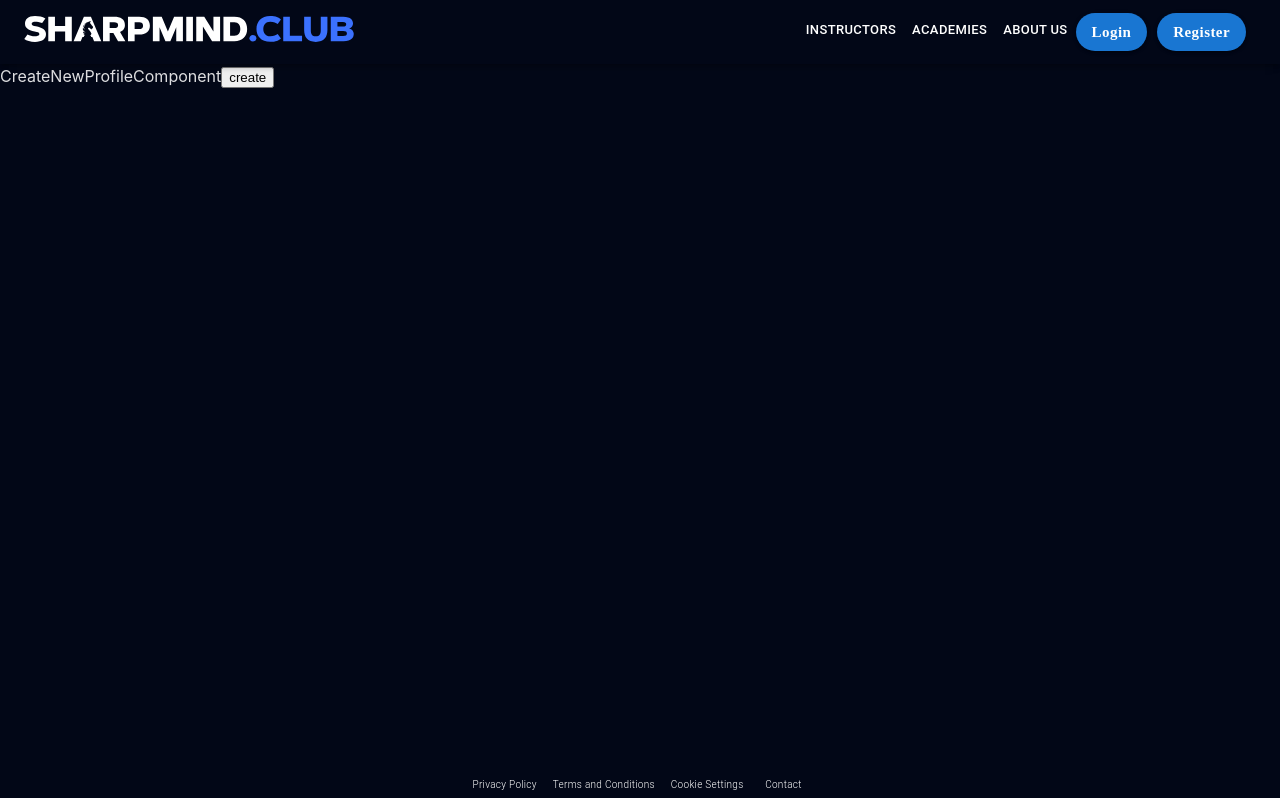
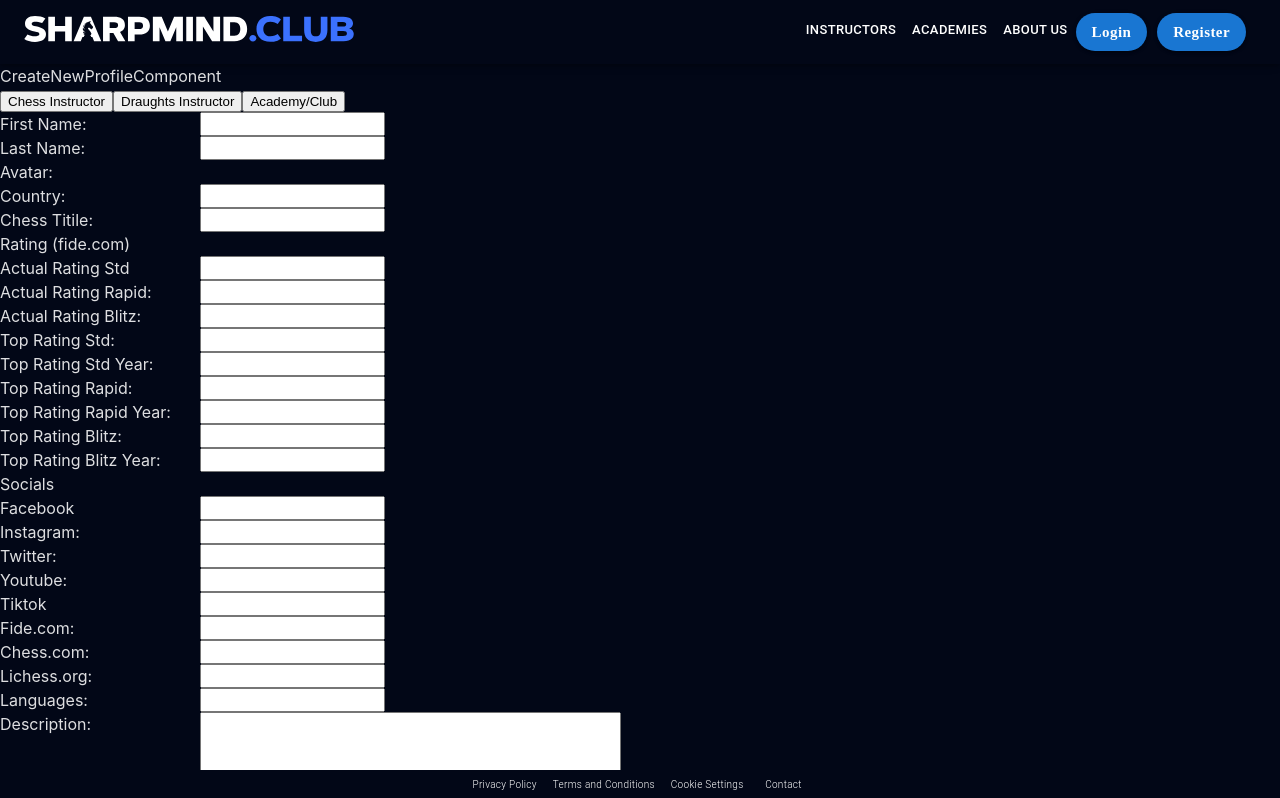
Before and after one commit to perez1187/SMC-front, a React (Vite) app in the folder SMC-front/: page /myprofile/create in a window 1280 px wide. Shown: the top 798 px of the page. Built offline with nearby package versions, Linux system fonts and the light colour scheme.

Commit message:
working on create profile

```diff
--- /dev/null
+++ b/SMC-front/src/components/CreateNewProfileComponent/CreateNewProfileComponent.css
@@ -0,0 +1,13 @@
+.CNPForm{
+    display: flex;
+    flex-direction: column;
+}
+
+.CNPLabel{
+    display: flex;
+    flex-direction: row;
+}
+
+.CNPLabelName{
+    width: 200px;
+}
--- a/SMC-front/src/components/CreateNewProfileComponent/CreateNewProfileComponent.jsx
+++ b/SMC-front/src/components/CreateNewProfileComponent/CreateNewProfileComponent.jsx
@@ -1,4 +1,4 @@
-import React from 'react'
+import React, {useState} from 'react'
 
 // using context
 import {useAuth} from '../../hooks/useAuth'
@@ -7,14 +7,19 @@ import {useAuth} from '../../hooks/useAuth'
 import { CreateNewProfile } from '../../services/profile-services'
 import { refreshAccessToken } from '../../services/user-services'
 
+// css
+import './CreateNewProfileComponent.css'
+
 function CreateNewProfileComponent() {
 
     // useStates for context
     const {authData,setAuth} =useAuth()
-    // console.log(authData.id)
 
+    // useStates for form
+    const [name, setName] = useState('')
+    const [lastName, setLastName] = useState('')
 
-
+    console.log(name)
 
     // function for xreate new profile
     const handleSubmit = async e => {
@@ -37,56 +42,140 @@ function CreateNewProfileComponent() {
                     const data = await CreateNewProfile( newAccessToken.access, {'user':authData.id})
                     console.log(data)
                 }
-
             }
-
         else {
             console.log("you need to login")
             // we need to send info to user that he needs to login
         }
-
-
-
-    // 👇️ navigate to /
-    // const navigateHome = async () => {
-    //     navigate('/');
-    //             };
-
-
-    // we get back email and token from api in data
-    // and if we have data.emai (login succes) we set as context and move to landing page
-    // varables for loggind
-    // try {
-    //     if (data.email) {
-    //         if (data.email == 'This field may not be blank.') {
-    //             // console.log("chujjjj nie pusty")
-    //         } else if (data.password == 'This field may not be blank.'){
-
-    //         }
-    //         else if (data.email == 'Enter a valid email address.'){
-
-    //         }
-    //         else {
-    //             await setAuth(data)
-    //             await navigateHome()
-    //         }
-
-    //     }
-
-    //     } catch (e) {
-    //     console.log('Error')
-
-    //     // tutaj dac use state
-    //     }
-    //     setLoginNotSuccess(true)
-
     }
-
 
   return (
     <div>
         CreateNewProfileComponent
-        <button onClick={()=>handleSubmit()}> create</button>
+        <div>
+            <button>Chess Instructor</button>
+            <button>Draughts Instructor</button>
+            <button>Academy/Club</button>
+        </div>
+
+        {/* form for creating profile */}
+        <form onSubmit={handleSubmit} className='CNPForm'>
+            <label className='CNPLabel'>
+                <div className='CNPLabelName'> First Name:</div>
+                <input type="text" onChange={ e => setName(e.target.value)} />
+            </label>
+            <label className='CNPLabel'>
+                <div className='CNPLabelName'> Last Name:</div>
+                <input type="text" />
+            </label >
+            <label className='CNPLabel'>
+                Avatar:
+                {/* <input type="text" onChange={ e => setName(e.target.value)} /> */}
+            </label>
+            <label className='CNPLabel'>
+                <div className='CNPLabelName'> Country:</div>
+                <input type="text" />
+            </label>
+            <label className='CNPLabel'>
+                <div className='CNPLabelName'> Chess Titile:</div>
+                <input type="text" />
+            </label>
+            Rating (fide.com)
+            <label className='CNPLabel'>
+                <div className='CNPLabelName'> Actual Rating Std</div>
+                <input type="text" />
+            </label>
+            <label className='CNPLabel'>
+                <div className='CNPLabelName'> Actual Rating Rapid:</div>
+                <input type="text" />
+            </label>
+            <label className='CNPLabel'>
+                <div className='CNPLabelName'> Actual Rating Blitz:</div>
+                <input type="text" />
+            </label>
+            <label className='CNPLabel'>
+                <div className='CNPLabelName'> Top Rating Std:</div>
+                <input type="text" />
+            </label>
+            <label className='CNPLabel'>
+                <div className='CNPLabelName'> Top Rating Std Year:</div>
+                <input type="text" />
+            </label>
+            <label className='CNPLabel'>
+                <div className='CNPLabelName'> Top Rating Rapid:</div>
+                <input type="text" />
+            </label>
+            <label className='CNPLabel'>
+                <div className='CNPLabelName'> Top Rating Rapid Year:</div>
+                <input type="text" />
+            </label>
+            <label className='CNPLabel'>
+                <div className='CNPLabelName'> Top Rating Blitz:</div>
+                <input type="text" />
+            </label>
+            <label className='CNPLabel'>
+                <div className='CNPLabelName'> Top Rating Blitz Year:</div>
+                <input type="text" />
+            </label>
+            Socials
+            <label className='CNPLabel'>
+                <div className='CNPLabelName'> Facebook</div>
+                <input type="text" />
+            </label>
+            <label className='CNPLabel'>
+                <div className='CNPLabelName'> Instagram:</div>
+                <input type="text" />
+            </label>
+            <label className='CNPLabel'>
+                <div className='CNPLabelName'> Twitter:</div>
+                <input type="text" />
+            </label>
+            <label className='CNPLabel'>
+                <div className='CNPLabelName'> Youtube:</div>
+                <input type="text" />
+            </label>
+            <label className='CNPLabel'>
+                <div className='CNPLabelName'> Tiktok</div>
+                <input type="text" />
+            </label>
+            <label className='CNPLabel'>
+                <div className='CNPLabelName'> Fide.com:</div>
+                <input type="text" />
+            </label>
+            <label className='CNPLabel'>
+                <div className='CNPLabelName'> Chess.com:</div>
+                <input type="text" />
+            </label>
+            <label className='CNPLabel'>
+                <div className='CNPLabelName'> Lichess.org:</div>
+                <input type="text" />
+            </label>
+            <label className='CNPLabel'>
+                <div className='CNPLabelName'> Languages:</div>
+                <input type="text" />
+            </label>
+            <label className='CNPLabel'>
+                <div className='CNPLabelName'> Description:</div>
+                <textarea rows='5' cols="50" value=''>description </textarea>
+            </label>
+            <label className='CNPLabel'>
+                <div className='CNPLabelName'> Successes:</div>
+                <textarea rows='5' cols="50" value=''> </textarea>
+            </label>
+            <label className='CNPLabel'>
+                <div className='CNPLabelName'> Teaching Experience:</div>
+                <textarea rows='5' cols="50" value=''> </textarea>
+            </label>
+            <label className='CNPLabel'>
+                <div className='CNPLabelName'> About Me:</div>
+                <textarea rows='5' cols="50" value=''> </textarea>
+            </label>
+            <label className='CNPLabel'>
+                <div className='CNPLabelName'> Message to SMC (optional):</div>
+                <textarea rows='5' cols="50" value=''> </textarea>
+            </label>
+        </form>
+        {/* <button onClick={()=>handleSubmit()}> create</button> */}
     </div>
   )
 }
```
